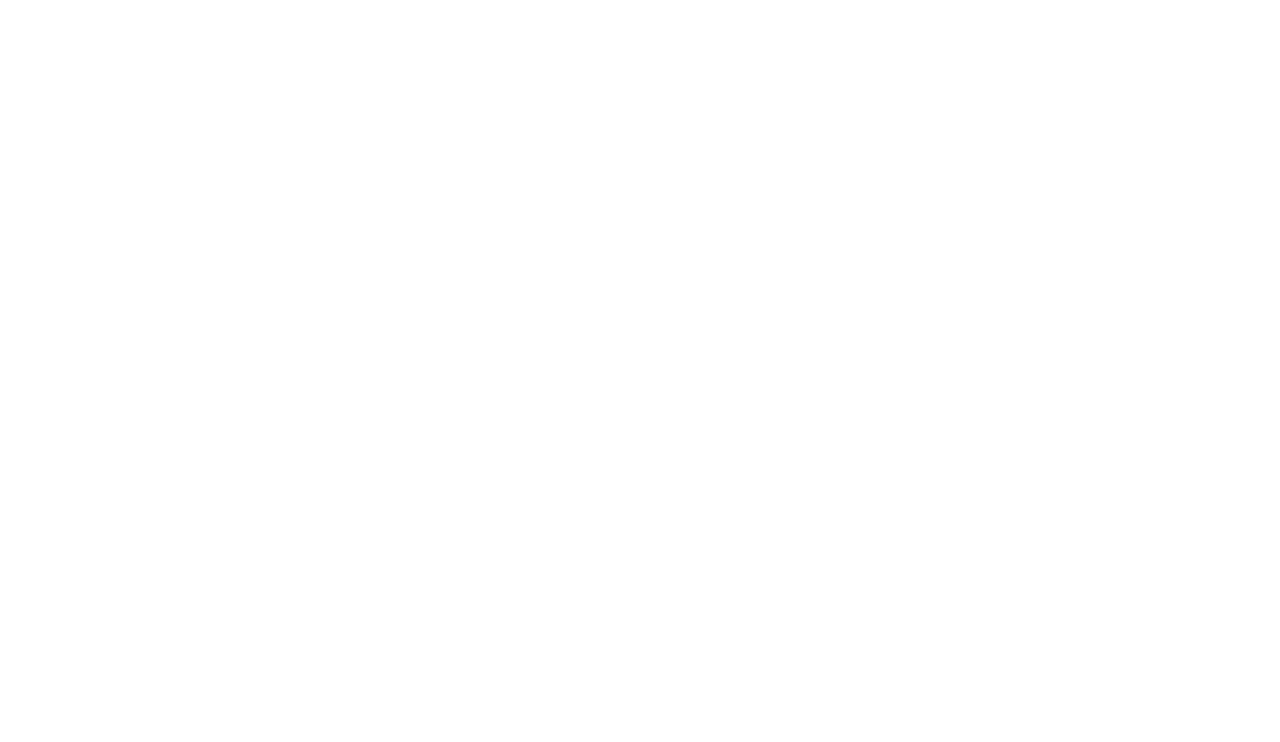
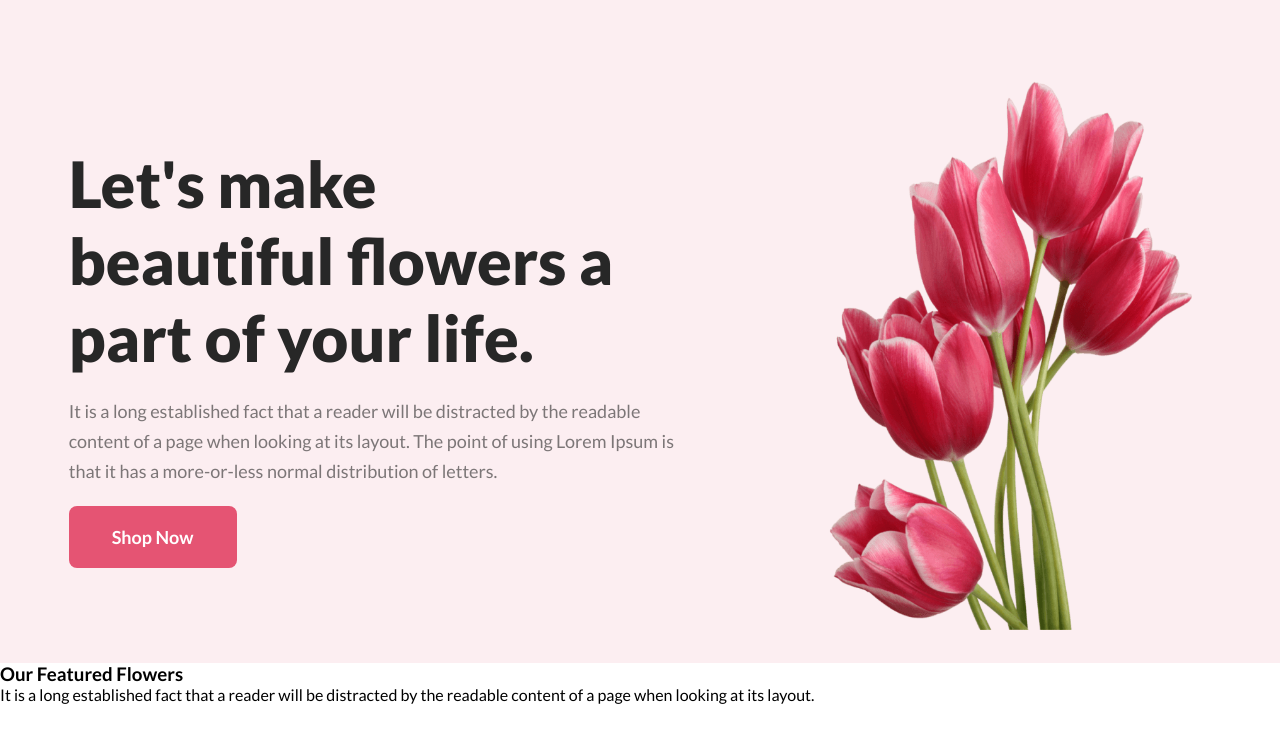
Before and after one commit to asibiqbal/flower_assignment_one, a plain HTML site: page index.html in a window 1280 px wide. Drawn offline with Linux system fonts and the light colour scheme.

Commit message:
added some images and main section

```diff
--- a/css/style.css
+++ b/css/style.css
@@ -1,23 +1,65 @@
-*{
-    margin: 0;
-    padding: 0;
+/* Google Font */
+@import url("https://fonts.googleapis.com/css2?family=Lato:ital,wght@0,400;0,700;0,900;1,400;1,700;1,900&display=swap");
+
+body {
+  font-family: "Lato", sans-serif;
 }
-body{
-    font-family: Georgia, 'Times New Roman', Times, serif;
+
+* {
+  margin: 0;
+  padding: 0;
 }
-#header{
-    display: flex;
-    align-items: center;
+
+header {
+  background: #fceef1;
+  padding: 80px 0 30px 0;
 }
-.menu ul{
-    display: flex;
+
+.banner {
+  display: flex;
+  align-items: center;
+  justify-content: space-around;
 }
-.menu ul li{
-    list-style: none;
+
+.banner-header {
+  color: #272727;
+  font-family: Lato;
+  font-size: 64px;
+  font-weight: 800;
+  line-height: normal;
+  margin-bottom: 20px;
 }
-.menu ul li a{
-    color: black;
-    text-decoration: none;
-    display: block;
-    padding: 0 20px;
+.flower-content {
+  color: rgba(39, 39, 39, 0.6);
+  font-family: Lato;
+  font-size: 18px;
+  font-style: normal;
+  font-weight: 400;
+  line-height: 30px;
+  margin-bottom: 20px;
 }
+
+.flower-button {
+  padding: 20px 43px;
+  border-radius: 8px;
+  background: #e55473;
+  border: none;
+  color: #fff;
+  font-family: Lato;
+  font-size: 18px;
+  font-weight: 700;
+  cursor: pointer;
+}
+
+.banner-image {
+  max-width: 100%;
+}
+
+.banner-image img {
+  width: 400px;
+  height: 550px;
+}
+
+/* Main Start */
+
+/* Main End */
--- a/index.html
+++ b/index.html
@@ -1,15 +1,46 @@
 <!DOCTYPE html>
 <html lang="en">
-<head>
-    <meta charset="UTF-8">
-    <meta name="viewport" content="width=device-width, initial-scale=1.0">
+  <head>
+    <meta charset="UTF-8" />
+    <meta name="viewport" content="width=device-width, initial-scale=1.0" />
     <title>Flower Shop</title>
     <!-- Custom CSS -->
-    <link rel="stylesheet" href="css/style.css">
-</head>
-<body>
+    <link rel="stylesheet" href="css/style.css" />
+  </head>
+  <body>
     <!-- Header Start -->
+    <header>
+      <div class="banner">
+        <div class="banner-content">
+          <h3 class="banner-header">
+            Let's make <br />
+            beautiful flowers a <br />
+            part of your life.
+          </h3>
+          <p class="flower-content">
+            It is a long established fact that a reader will be distracted by
+            the readable <br />
+            content of a page when looking at its layout. The point of using
+            Lorem Ipsum is <br />
+            that it has a more-or-less normal distribution of letters.
+          </p>
+          <button class="flower-button">Shop Now</button>
+        </div>
+        <div class="banner-image">
+          <img src="img/pngwing 10.png" alt="" />
+        </div>
+      </div>
+    </header>
+    <!-- Header End -->
 
-    <!-- Header End -->
-</body>
+    <!-- Main Section Start -->
+    <main>
+      <h3>Our Featured Flowers</h3>
+      <p>
+        It is a long established fact that a reader will be distracted by the
+        readable content of a page when looking at its layout.
+      </p>
+    </main>
+    <!-- Main Section End -->
+  </body>
 </html>
```
Also changed, not shown: img/FlowerThree.png (added), img/FlowerTwo.png (added), img/flowerOne.png (added).
